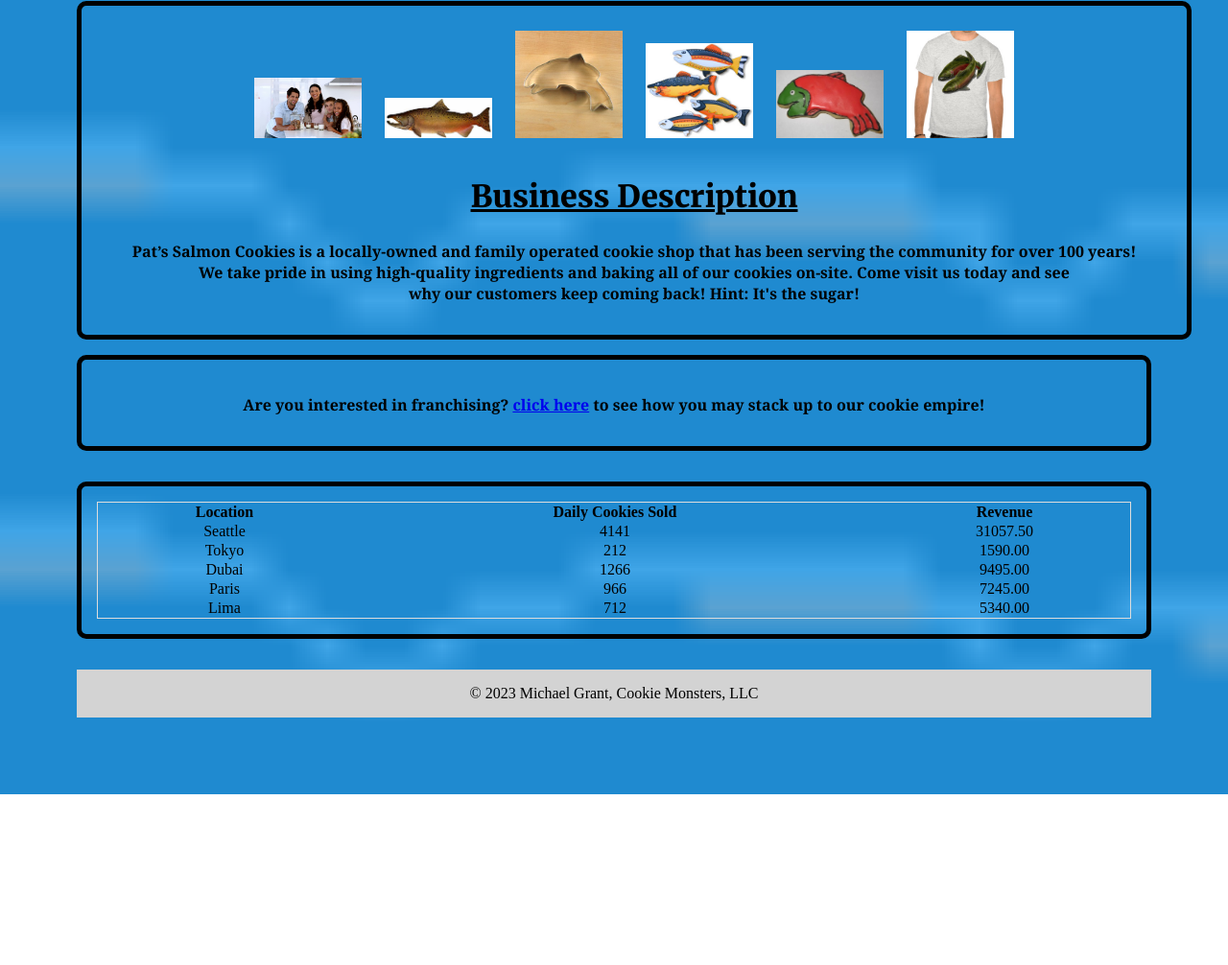
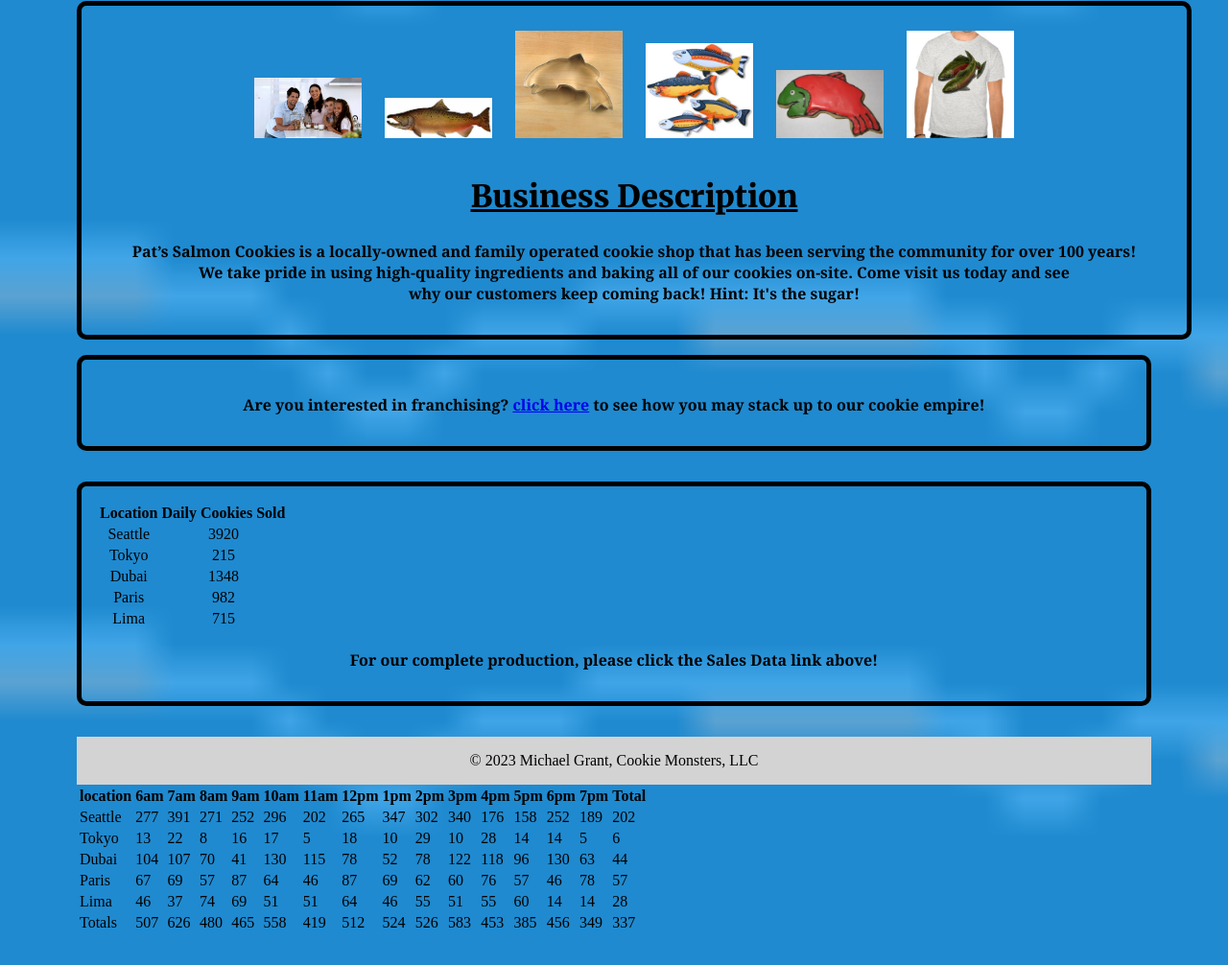
Before and after one commit to MRGrant82/cookie-stand, a plain HTML site: page index.html in a window 1280 px wide. Shown: the part 1524-2530 px from the top of the page at 96% size. Before the commit the page ends 2352 px from the top, so only its background shows below. Drawn offline with Linux system fonts and the light colour scheme.

Commit message:
working on redoing my code

```diff
--- a/index.html
+++ b/index.html
@@ -95,16 +95,14 @@
       </section>
         <section id="daily-sales-data">
 
-            <div id="hourly-sales-data">
-                <table id="table">
+                <table id="daily-table">
 
                 </table>
                 <p>For our complete production, please click the Sales Data link above!</p>
-            </div>
 
         </section>
     </main>
     <footer>&copy; 2023 Michael Grant, Cookie Monsters, LLC</footer>
-    <script src="form.js"></script>
+    <script src="review.js"></script>
     </body>
     </html>
--- /dev/null
+++ b/review.js
@@ -0,0 +1,146 @@
+'use strict';
+
+// Create an array of Store objects to represent each location
+// Each Store object is created with a name and specified min, max, and avg cookies per customer
+const stores = [
+    new Store('Seattle', 23, 65, 6.3),
+    new Store('Tokyo', 3, 24, 1.2),
+    new Store('Dubai', 11, 38, 3.7),
+    new Store('Paris', 20, 38, 2.3),
+    new Store('Lima', 2, 16, 4.6)
+];
+
+// Create an array of strings to represent each hour of the day and the total for the day
+const hours = ["6am", "7am", "8am", "9am", "10am", "11am", "12pm", "1pm", "2pm", "3pm", "4pm", "5pm", "6pm", "7pm", "Total"];
+
+// Define a function to generate a random number of customers based on a minimum and maximum value
+function randomCustomers(min, max) {
+    return Math.floor(Math.random() * (max - min + 1) + min);
+}
+
+// Define a constructor function for creating Store objects
+// Each Store object is created with a name and specified min, max, and avg cookies per customer
+function Store(name, minCookiesPerCustomer, maxCookiesPerCustomer, averageCookiesPerCustomer) {
+    // Set the properties of the Store object based on the provided parameters
+    this.name = name;
+    this.minCookiesPerCustomer = minCookiesPerCustomer;
+    this.maxCookiesPerCustomer = maxCookiesPerCustomer;
+    this.averageCookiesPerCustomer = averageCookiesPerCustomer;
+    this.cookiesPerHour = []; // An empty array to store the number of cookies sold each hour
+    this.totalCookies = 0; // A property to store the total number of cookies sold for the day
+}
+
+// Define a method on the Store prototype to generate the number of cookies sold per hour
+// The method uses the randomCustomers function to generate a random number of customers
+// The number of cookies sold is calculated as the number of customers multiplied by the average cookies per customer
+// The method logs a message to the console for each hour, indicating the number of cookies sold
+Store.prototype.generateCookiesPerHour = function () {
+    for (let i = 0; i < hours.length; i++) {
+        const numCustomers = randomCustomers(this.minCookiesPerCustomer, this.maxCookiesPerCustomer);
+        const cookiesPerHour = Math.round(numCustomers * this.averageCookiesPerCustomer);
+        this.cookiesPerHour.push(cookiesPerHour);
+        console.log(`At ${hours[i]}, ${this.name} sold ${cookiesPerHour} cookies.`);
+    }
+};
+
+// Define a method on the Store prototype to calculate the total number of cookies sold for the day
+// The method calls the generateCookiesPerHour method to generate the number of cookies sold per hour
+// The total number of cookies sold is calculated as the sum of the number of cookies sold per hour
+// The method logs a message to the console indicating the total number of cookies sold for the day
+Store.prototype.calculateTotalCookies = function () {
+    this.generateCookiesPerHour();
+    this.totalCookies = this.cookiesPerHour.reduce((total, hour) => total + hour, 0);
+    console.log(`${this.name} sold a total of ${this.totalCookies} cookies.`);
+};
+
+// Call the calculateTotalCookies method on each Store object in the stores array
+stores.forEach(store => store.calculateTotalCookies());
+
+// Table element
+const table = document.createElement('table');
+const headerRow = document.createElement('tr');
+const locationHeader = document.createElement('th');
+
+locationHeader.textContent = 'location';
+headerRow.appendChild(locationHeader);
+
+for (let i = 0; i < hours.length; i++) {
+    const hourHeader = document.createElement('th');
+    hourHeader.textContent = hours[i];
+    headerRow.appendChild(hourHeader);
+}
+
+table.appendChild(headerRow);
+
+for (let i = 0; i < stores.length; i++) {
+    const store = stores[i];
+    const row = document.createElement('tr');
+    const locationCell = document.createElement('td');
+    locationCell.textContent = store.name;
+    row.appendChild(locationCell);
+
+    for (let h = 0; h < hours.length; h++) {
+        const hourCell = document.createElement('td');
+        hourCell.textContent = store.cookiesPerHour[h];
+        row.appendChild(hourCell);
+    }
+    table.appendChild(row);
+}
+
+const footerRow = document.createElement('tr');
+const totalCell = document.createElement('td');
+totalCell.textContent = 'Totals';
+footerRow.appendChild(totalCell);
+
+const hourlyTotals = new Array(hours.length).fill(0);
+
+for (let i = 0; i < stores.length; i++) {
+    const store = stores[i];
+    for (let h = 0; h < hours.length; h++) {
+        hourlyTotals[h] += store.cookiesPerHour[h];
+    }
+}
+
+for (let h = 0; h < hours.length; h++) {
+    const hourCell = document.createElement('td');
+    hourCell.textContent = hourlyTotals[h];
+    footerRow.appendChild(hourCell);
+}
+
+table.appendChild(footerRow);
+
+document.body.appendChild(table);
+
+// End table element
+// End table element
+const dailyTable = document.getElementById('daily-table');
+
+// Add the header row to the table
+const dailyHeaderRow = document.createElement('tr');
+const dailyLocationHeader = document.createElement('th');
+dailyLocationHeader.textContent = 'Location';
+dailyHeaderRow.appendChild(dailyLocationHeader);
+
+const dailyCookiesHeader = document.createElement('th');
+dailyCookiesHeader.textContent = 'Daily Cookies Sold';
+dailyHeaderRow.appendChild(dailyCookiesHeader);
+
+dailyTable.appendChild(dailyHeaderRow);
+
+// Add a row for each store to the table body
+const dailyTableBody = document.createElement('tbody');
+dailyTable.appendChild(dailyTableBody);
+
+for (let i = 0; i < stores.length; i++) {
+    const store = stores[i];
+    const row = document.createElement('tr');
+    const locationCell = document.createElement('td');
+    locationCell.textContent = store.name;
+    row.appendChild(locationCell);
+
+    const totalCookiesCell = document.createElement('td');
+    totalCookiesCell.textContent = store.totalCookies;
+    row.appendChild(totalCookiesCell);
+
+    dailyTableBody.appendChild(row);
+}
```
Also changed, not shown: sales.html (+1 -1 lines).
